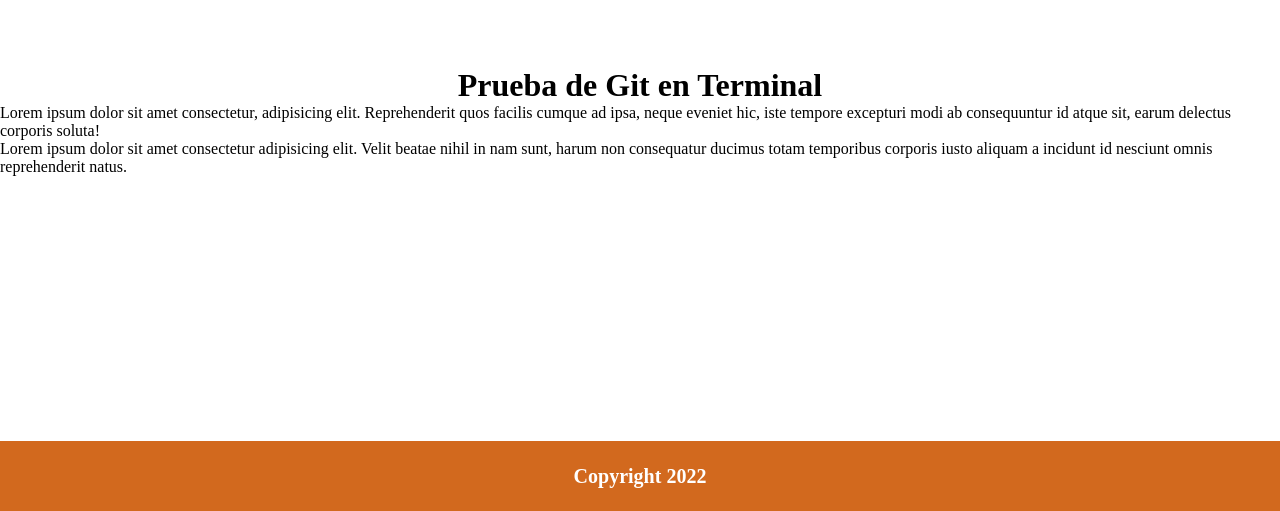
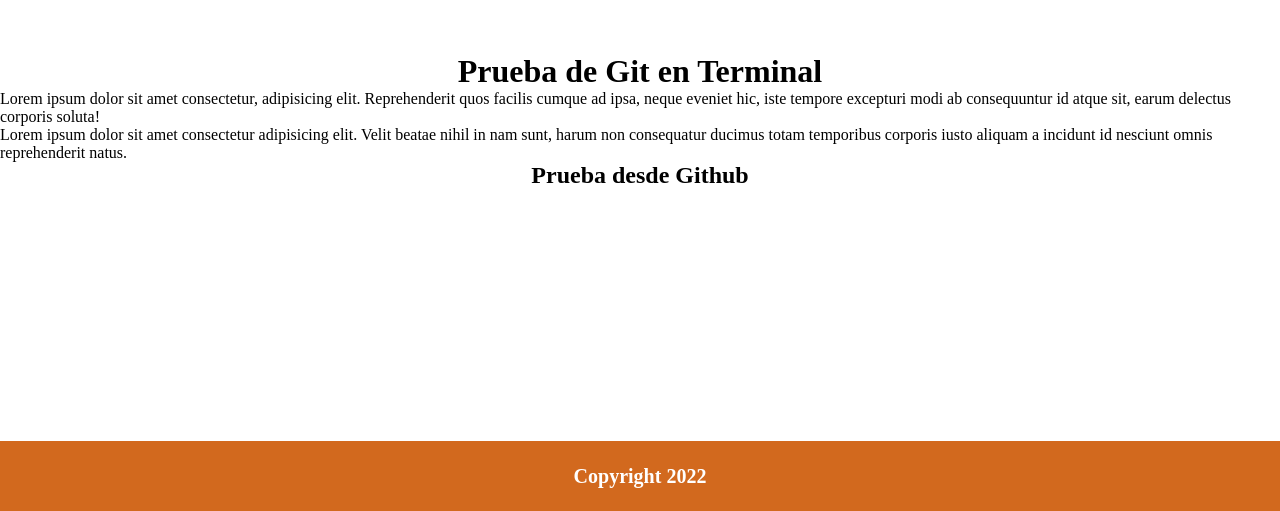
Before and after one commit to Pao2710/REPOSITORIO_PRUEBA, a plain HTML site: page index.html in a window 1280 px wide. Shown: the part 919-1430 px from the top of the page. Drawn offline with Linux system fonts and the light colour scheme.

Commit message:
Prueba desde Github para Git

```diff
--- a/index.html
+++ b/index.html
@@ -48,6 +48,8 @@
         <div class="parrafo">
             <p>Lorem ipsum dolor sit amet consectetur adipisicing elit. Velit beatae nihil in nam sunt, harum non consequatur ducimus totam temporibus corporis iusto aliquam a incidunt id nesciunt omnis reprehenderit natus.</p>
         </div>
+
+        <h2>Prueba desde Github</h2>
     </div>
 
     <footer>
```
